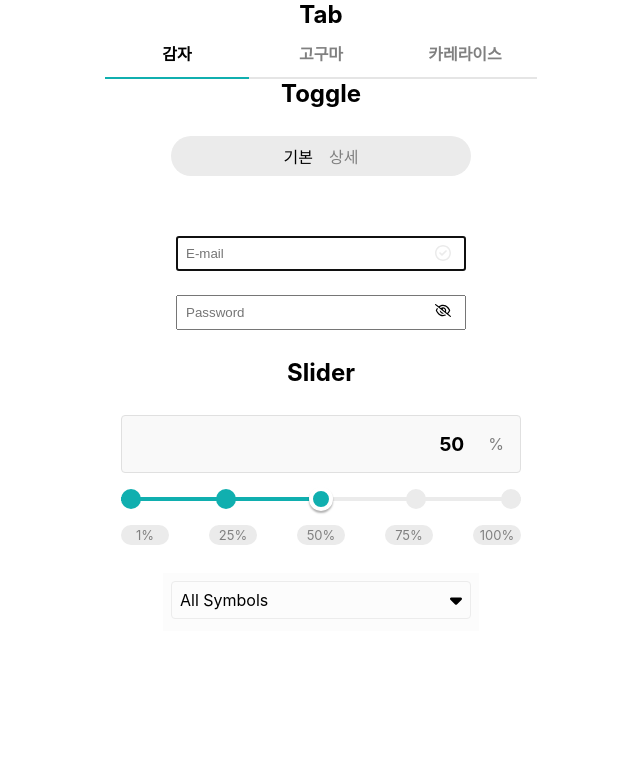
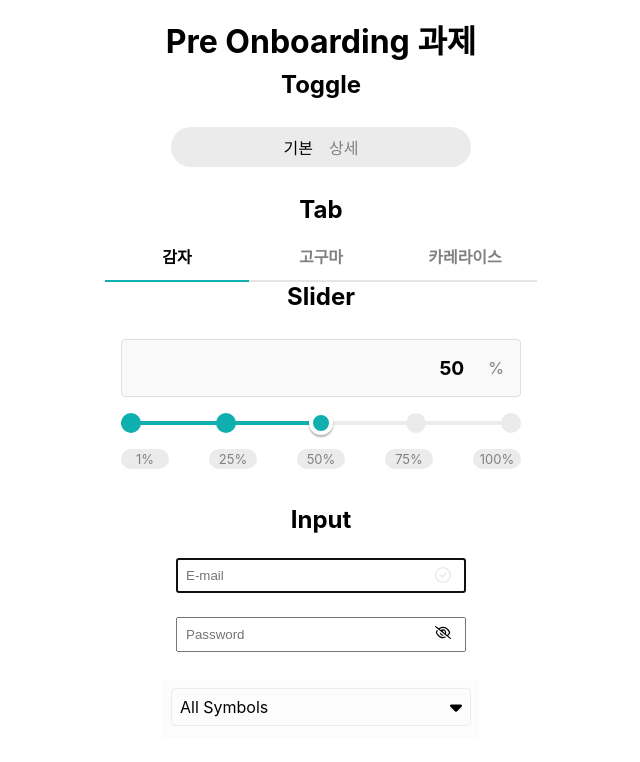
Before and after one commit to lazy-sky/wanted_pre_onboarding, a React (Create React App) app: page / in a window 1280 px wide. Shown: the top 762 px of the page, without its empty margins (319-959 px from the left). Built offline with nearby package versions, Linux system fonts and the light colour scheme.

Commit message:
design: Applying global style

```diff
--- a/src/App.css
+++ b/src/App.css
@@ -1,3 +1,8 @@
 .App {
+  padding: 16px;
+}
+
+h1, h2 {
   text-align: center;
+  margin-bottom: 8px;
 }
--- a/src/App.js
+++ b/src/App.js
@@ -15,22 +15,23 @@ import {
 function App() {
   return (
     <div className="App">
+      <h1>Pre Onboarding 과제</h1>
+      <Toggle
+        title="Toggle"
+        items={toggleItems}
+        isDetail={false}
+      />
       <Tab
         title="Tab"
         items={tabItems}
         currentTabIndex={0}
       />
-      <Toggle
-        title="Toggle"
-        items={toggleItems}
-        isDetail={false}
-      />
-      <Input />
       <Slider
         title="Slider"
         basePoints={basePoints}
         currentValue={50}
       />
+      <Input title="Input" />
       <Dropdown
         title="Dropdown"
         items={dropdwonItems}
--- a/src/index.js
+++ b/src/index.js
@@ -1,6 +1,8 @@
+import './index.css';
+
 import React from 'react';
 import ReactDOM from 'react-dom/client';
-import './index.css';
+
 import App from './App';
 
 const root = ReactDOM.createRoot(document.getElementById('root'));
```
